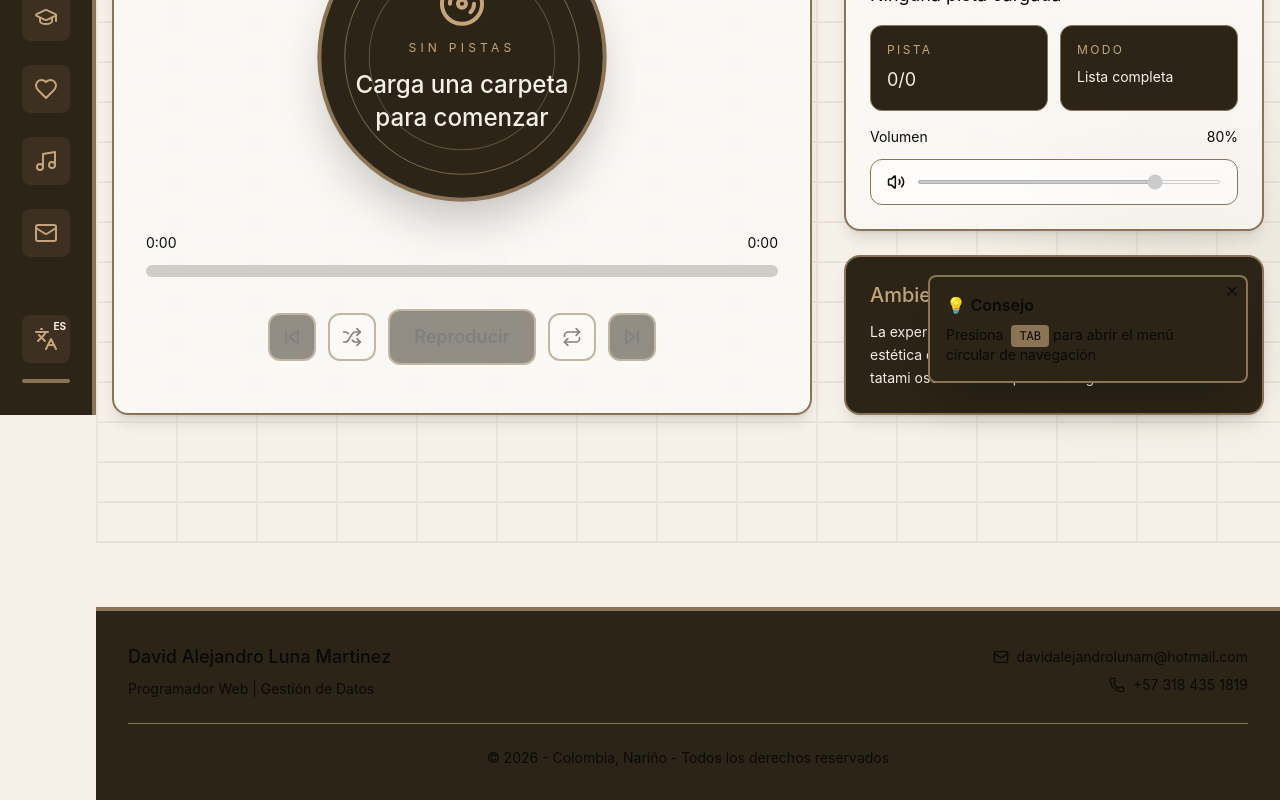
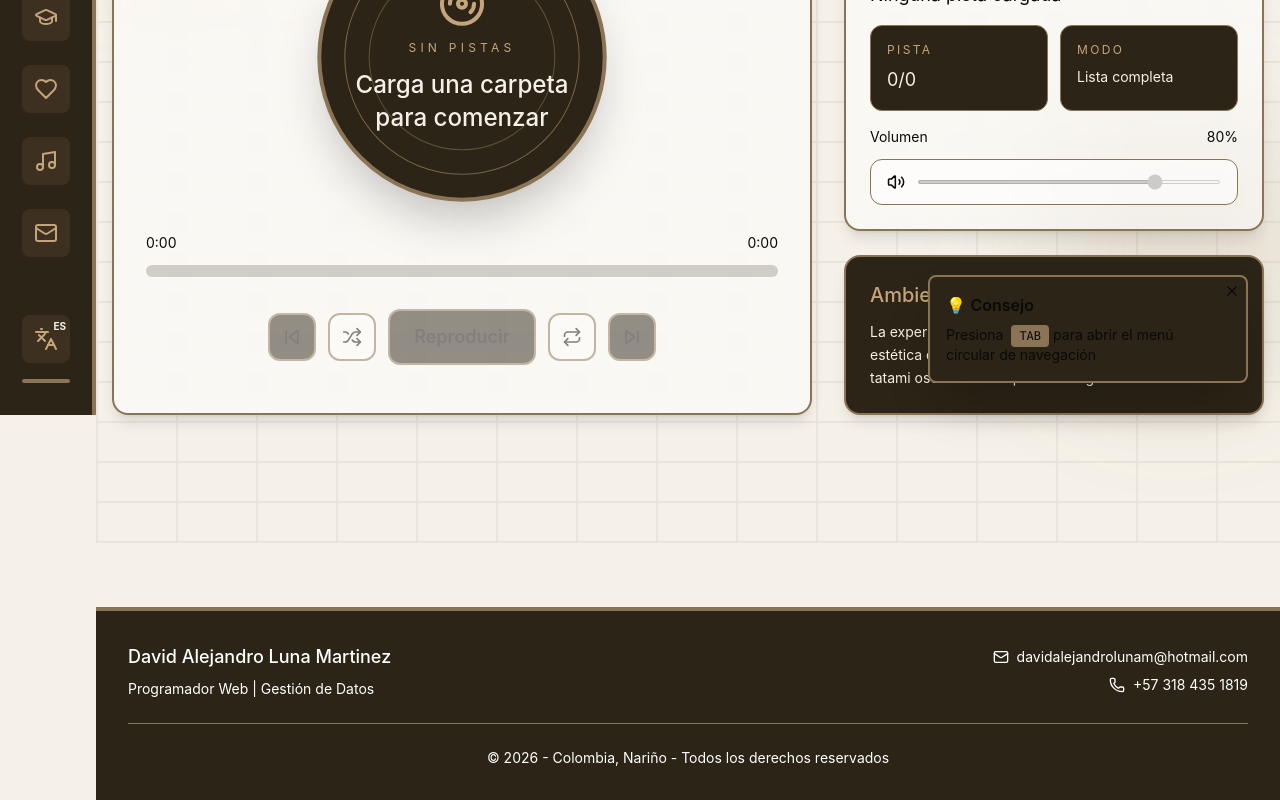
Before and after one commit to davidluna301/Portafolio, a React (Vite) app: page /Portafolio/music in a window 1280 px wide. Shown: the part 385-1185 px from the top of the page. Built offline with nearby package versions, Linux system fonts and the light colour scheme.

Commit message:
fuentes para footer

```diff
--- a/src/app/components/Footer.tsx
+++ b/src/app/components/Footer.tsx
@@ -19,8 +19,8 @@ export function Footer() {
       <div className="container mx-auto px-4 md:px-8">
         <div className="flex flex-col md:flex-row items-center justify-between gap-6">
           <div className="text-center md:text-left">
-            <h3 className="text-portfolio-accent text-lg mb-2">David Alejandro Luna Martinez</h3>
-            <p className="text-portfolio-soft-on-dark text-sm">
+            <h3 className="text-white text-lg mb-2">David Alejandro Luna Martinez</h3>
+            <p className="text-white text-sm">
               {t("Programador Web | Gestión de Datos", "Web Developer | Data Management")}
             </p>
           </div>
@@ -28,14 +28,14 @@ export function Footer() {
           <div className="flex flex-col items-center md:items-end gap-2">
             <a
               href="mailto:davidalejandrolunam@hotmail.com"
-              className="inline-flex items-center gap-2 text-portfolio-accent hover:text-portfolio-contrast transition-colors text-sm"
+              className="inline-flex items-center gap-2 text-white hover:text-white transition-colors text-sm"
             >
               <Mail className="w-4 h-4" />
               davidalejandrolunam@hotmail.com
             </a>
             <a
               href="tel:+573184351819"
-              className="inline-flex items-center gap-2 text-portfolio-accent hover:text-portfolio-contrast transition-colors text-sm"
+              className="inline-flex items-center gap-2 text-white hover:text-white transition-colors text-sm"
             >
               <Phone className="w-4 h-4" />
               +57 318 435 1819
@@ -43,7 +43,7 @@ export function Footer() {
           </div>
         </div>
 
-        <div className="mt-6 pt-6 border-t border-[#8B7355] text-center text-portfolio-soft-on-dark text-sm">
+        <div className="mt-6 pt-6 border-t border-[#8B7355] text-center text-white text-sm">
           <p>
             © 2026 - Colombia, Nariño - {t("Todos los derechos reservados", "All rights reserved")}
           </p>
--- a/src/app/pages/Music.tsx
+++ b/src/app/pages/Music.tsx
@@ -377,14 +377,12 @@ export function Music() {
           className="pointer-events-none absolute -left-12 top-8 h-52 w-52 rounded-full blur-3xl"
           style={{
             background: isTatami ? "rgba(170, 134, 109, 0.20)" : "rgba(196, 165, 123, 0.22)",
-            animation: `musicPulse ${vibe.speed}s ease-in-out infinite alternate`,
           }}
         />
         <div
           className="pointer-events-none absolute -right-10 bottom-10 h-64 w-64 rounded-full blur-3xl"
           style={{
             background: isTatami ? "rgba(212, 196, 176, 0.12)" : "rgba(139, 115, 85, 0.16)",
-            animation: `musicPulse ${Math.max(0.8, vibe.speed - 0.3)}s ease-in-out infinite alternate-reverse`,
           }}
         />
 
@@ -606,12 +604,6 @@ export function Music() {
         </div>
       </div>
 
-      <style>{`
-        @keyframes musicPulse {
-          0% { transform: scale(0.94) translate3d(0, 0, 0); opacity: 0.35; }
-          100% { transform: scale(1.08) translate3d(0, -2%, 0); opacity: 0.88; }
-        }
-      `}</style>
     </PageShell>
   );
 }
```
